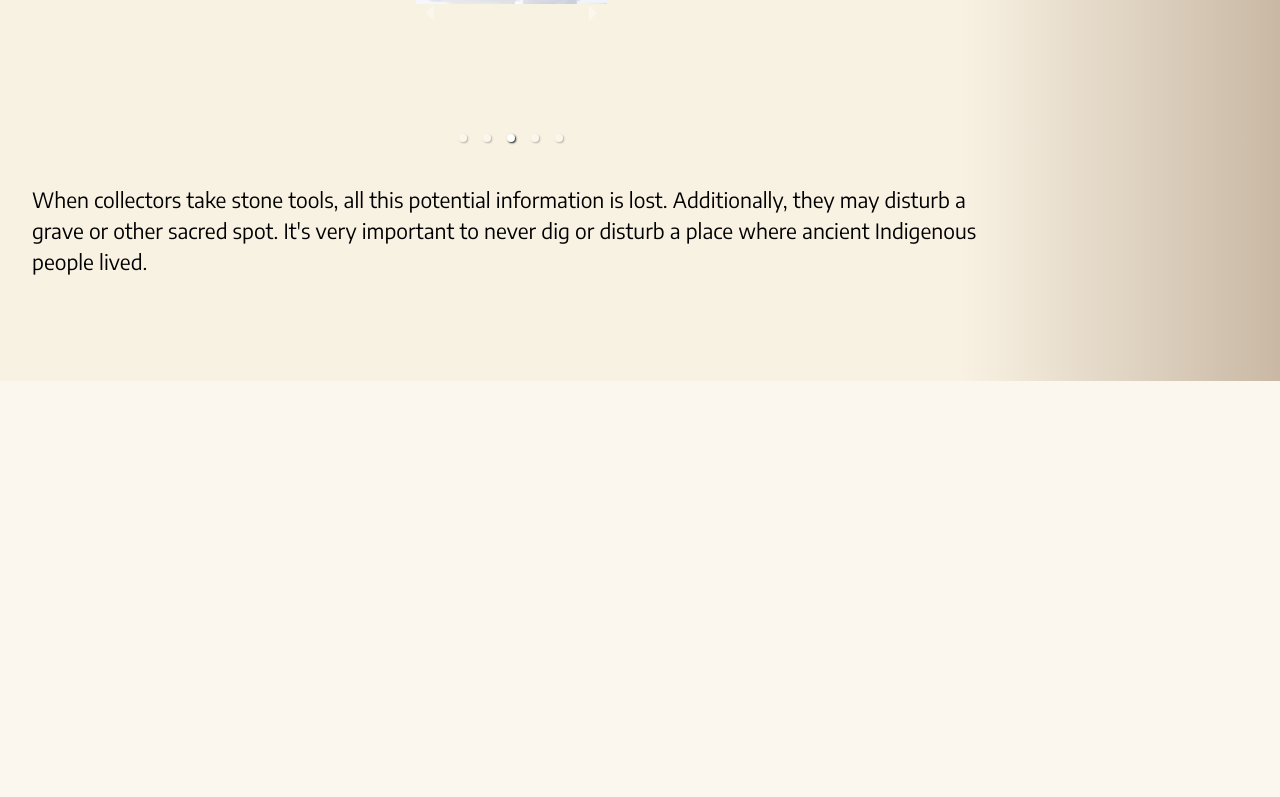
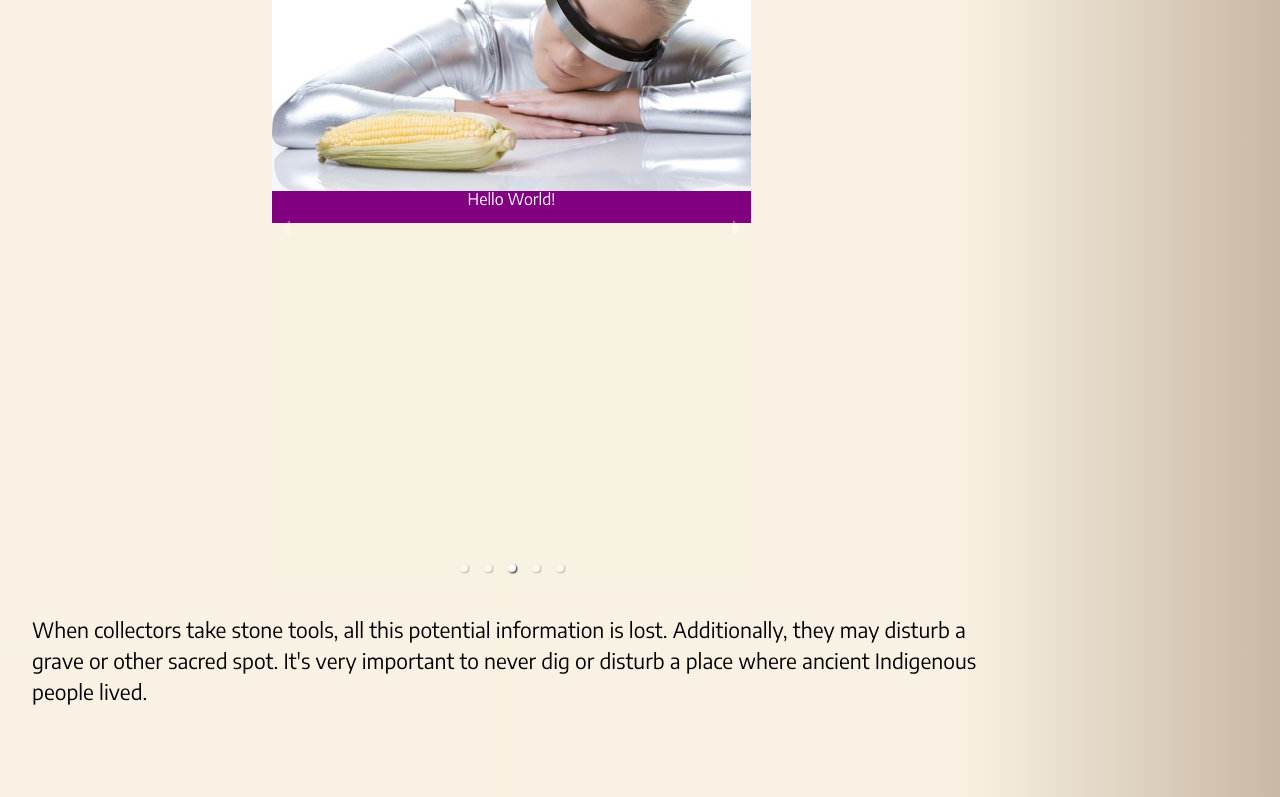
Before and after one commit to scottdickerson/paleoindian-site, a Next.js app: page /stories/daily-life in a window 1280 px wide. Shown: the part 5194-5991 px from the top of the page. Before the commit the page ends 5575 px from the top, so only its background shows below. Built offline with nearby package versions, Linux system fonts and the light colour scheme; a web font is replaced by a local one.

Commit message:
continuing working on styling

```diff
--- a/src/components/carousel.tsx
+++ b/src/components/carousel.tsx
@@ -34,6 +34,11 @@ export function DailyLifeCarousel({ images }: Props) {
                         alt={image.id}
                         className={styles.image}
                     />
+                    <div
+                        className={styles.imageTextContainer}
+                    >
+                        <p> Hello World! </p>
+                    </div>
                 </div>
             ))}
         </Carousel>
--- a/src/styles/Carousel.module.scss
+++ b/src/styles/Carousel.module.scss
@@ -2,7 +2,7 @@
     background-color: #f8f2e3;
     top: 20%;
     left: 40%;
-    width: 20%;
+    width: 50%;
 }
 
 .imageWrapper {
@@ -12,9 +12,21 @@
     display: flex;
     justify-content: center;
     align-items: center;
+    // max-height: 50%;
 }
 
 .image {
     width: 100%;
     height: 100%;
 }
+
+.imageTextContainer {
+    position: absolute;
+    background-color: purple;
+    top: 100%;
+    left: 50%;
+    width: 100%;
+    transform: translate(-50%, -50%);
+    color: white;
+    text-align: center;
+}
```
